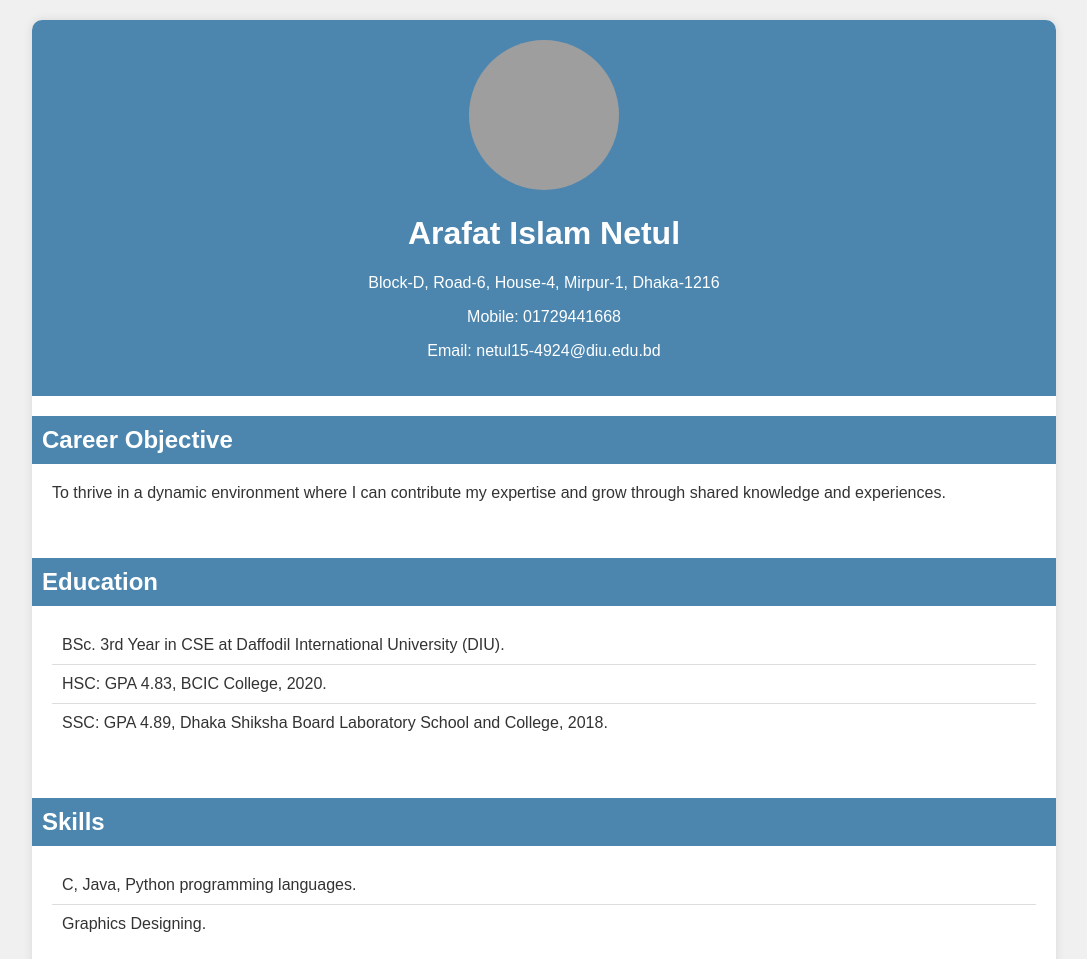
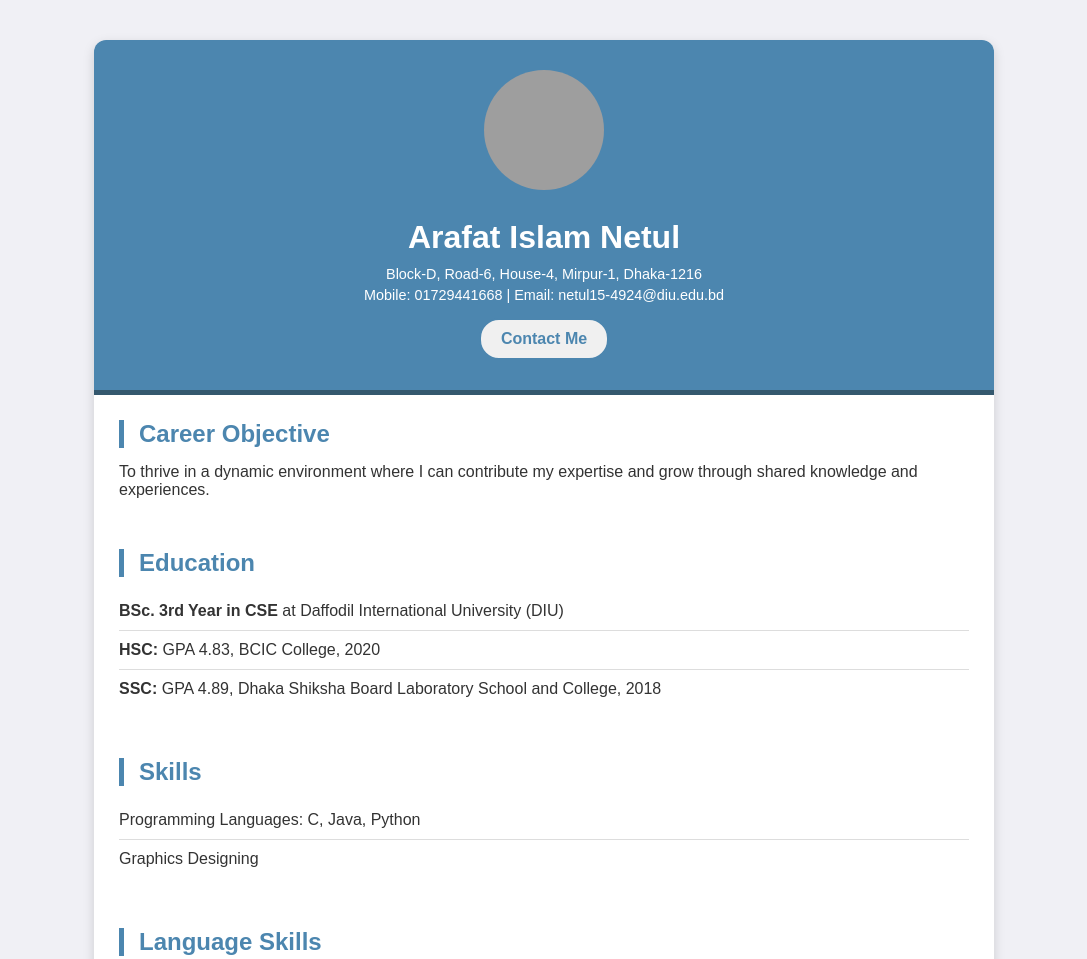
Before and after one commit to arafat-netul10/mycv, a plain HTML site: page index.html in a window 1280 px wide. Shown: the top 959 px of the page, without its empty margins (96-1183 px from the left). Drawn offline with Linux system fonts and the light colour scheme; grey boxes are pictures that could not be loaded.

Commit message:
index.html

```diff
--- a/index.html
+++ b/index.html
@@ -5,56 +5,122 @@
     <meta name="viewport" content="width=device-width, initial-scale=1.0">
     <title>Arafat Islam Netul - Curriculum Vitae</title>
     <style>
+        /* Reset margin and padding */
+        * {
+            margin: 0;
+            padding: 0;
+            box-sizing: border-box;
+        }
+
         body {
             font-family: Arial, sans-serif;
-            background-color: #f0f0f0;
+            background-color: #f0f0f5;
             color: #333;
-            margin: 0;
-            padding: 0;
         }
+
         .container {
-            width: 80%;
-            margin: 20px auto;
+            max-width: 900px;
+            margin: 40px auto;
             background: #fff;
-            box-shadow: 0 0 10px rgba(0, 0, 0, 0.1);
-            border-radius: 10px;
+            box-shadow: 0 4px 12px rgba(0, 0, 0, 0.15);
+            border-radius: 12px;
             overflow: hidden;
         }
-        .header, .section {
-            padding: 20px;
-        }
+
+        /* Header section */
         .header {
             background: #4c86af;
             color: #fff;
             text-align: center;
+            padding: 30px 20px;
+            border-bottom: 5px solid #34586e;
         }
+
         .header img {
             border-radius: 50%;
-            width: 150px;
-            height: 150px;
+            width: 120px;
+            height: 120px;
+            margin-bottom: 15px;
         }
+
+        .header h1 {
+            font-size: 2rem;
+            margin: 10px 0;
+        }
+
+        .header p {
+            margin: 5px 0;
+            font-size: 0.9rem;
+        }
+
+        /* Section styling */
+        .section {
+            padding: 25px;
+        }
+
         .section-title {
-            background: #4c86af;
-            color: #fff;
-            padding: 10px;
-            margin: 0 -20px 20px;
+            font-size: 1.5rem;
+            color: #4c86af;
+            border-left: 5px solid #4c86af;
+            padding-left: 15px;
+            margin-bottom: 15px;
         }
+
         .section ul {
-            list-style: none;
-            padding: 0;
+            list-style-type: none;
+            padding-left: 0;
         }
+
         .section ul li {
-            padding: 10px;
+            padding: 10px 0;
             border-bottom: 1px solid #ddd;
         }
+
         .section ul li:last-child {
             border-bottom: none;
         }
+
         .footer {
             background: #4c86af;
             color: #fff;
             text-align: center;
-            padding: 10px;
+            padding: 15px 0;
+            font-size: 0.9rem;
+        }
+
+        /* Button styling */
+        .header .contact-btn {
+            display: inline-block;
+            padding: 10px 20px;
+            margin-top: 10px;
+            background: #f0f0f0;
+            color: #4c86af;
+            border: 2px solid #4c86af;
+            border-radius: 20px;
+            text-decoration: none;
+            font-weight: bold;
+            transition: background-color 0.3s, color 0.3s;
+        }
+
+        .header .contact-btn:hover {
+            background: #4c86af;
+            color: #fff;
+        }
+
+        /* Media queries */
+        @media (max-width: 768px) {
+            .header h1 {
+                font-size: 1.6rem;
+            }
+
+            .header img {
+                width: 100px;
+                height: 100px;
+            }
+
+            .section-title {
+                font-size: 1.3rem;
+            }
         }
     </style>
 </head>
@@ -65,8 +131,8 @@
         <img src="AN10.jpg" alt="Arafat Islam Netul">
         <h1>Arafat Islam Netul</h1>
         <p>Block-D, Road-6, House-4, Mirpur-1, Dhaka-1216</p>
-        <p>Mobile: 01729441668</p>
-        <p>Email: netul15-4924@diu.edu.bd</p>
+        <p>Mobile: 01729441668 | Email: netul15-4924@diu.edu.bd</p>
+        <a href="mailto:netul15-4924@diu.edu.bd" class="contact-btn">Contact Me</a>
     </div>
 
     <div class="section">
@@ -77,17 +143,17 @@
     <div class="section">
         <h2 class="section-title">Education</h2>
         <ul>
-            <li>BSc. 3rd Year in CSE at Daffodil International University (DIU).</li>
-            <li>HSC: GPA 4.83, BCIC College, 2020.</li>
-            <li>SSC: GPA 4.89, Dhaka Shiksha Board Laboratory School and College, 2018.</li>
+            <li><strong>BSc. 3rd Year in CSE</strong> at Daffodil International University (DIU)</li>
+            <li><strong>HSC:</strong> GPA 4.83, BCIC College, 2020</li>
+            <li><strong>SSC:</strong> GPA 4.89, Dhaka Shiksha Board Laboratory School and College, 2018</li>
         </ul>
     </div>
 
     <div class="section">
         <h2 class="section-title">Skills</h2>
         <ul>
-            <li>C, Java, Python programming languages.</li>
-            <li>Graphics Designing.</li>
+            <li>Programming Languages: C, Java, Python</li>
+            <li>Graphics Designing</li>
         </ul>
     </div>
 
@@ -104,24 +170,24 @@
     <div class="section">
         <h2 class="section-title">Personal Details</h2>
         <ul>
-            <li>Name: Arafat Islam Netul</li>
-            <li>Father’s Name: Md. Shafiqul Islam</li>
-            <li>Mother’s Name: Nasima Begum</li>
-            <li>Date of Birth: 26 March, 2003</li>
-            <li>Nationality: Bangladeshi</li>
-            <li>Religion: Islam</li>
-            <li>Gender: Male</li>
+            <li><strong>Name:</strong> Arafat Islam Netul</li>
+            <li><strong>Father’s Name:</strong> Md. Shafiqul Islam</li>
+            <li><strong>Mother’s Name:</strong> Nasima Begum</li>
+            <li><strong>Date of Birth:</strong> 26 March, 2003</li>
+            <li><strong>Nationality:</strong> Bangladeshi</li>
+            <li><strong>Religion:</strong> Islam</li>
+            <li><strong>Gender:</strong> Male</li>
         </ul>
     </div>
 
     <div class="section">
         <h2 class="section-title">Experience</h2>
         <ul>
-            <li>Programming Contest Take-Off Finalist in 2023 at DIU.</li>
-            <li>Participated in ICPC 2023 DIU.</li>
-            <li>Participated in Unlock the Algorithm (UAT), 2023 DIU.</li>
-            <li>Contributor at ShutterStock, AdobeStock and Freepik.</li>
-            <li>Working on a project named MEDCARE.</li>
+            <li>Programming Contest Take-Off Finalist in 2023 at DIU</li>
+            <li>Participated in ICPC 2023 DIU</li>
+            <li>Participated in Unlock the Algorithm (UAT), 2023 DIU</li>
+            <li>Contributor at ShutterStock, AdobeStock, and Freepik</li>
+            <li>Working on a project named MEDCARE</li>
         </ul>
     </div>
 
```
